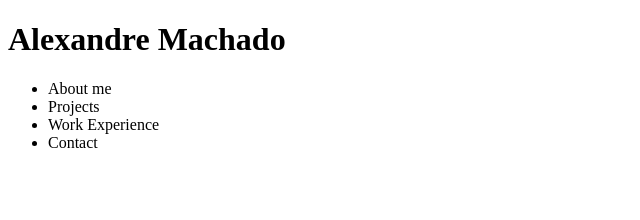
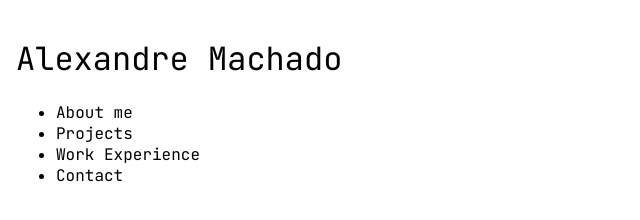
Before and after one commit to soloalex1/alexmachina, a Gatsby site: page / in a window 1280 px wide. Shown: the whole page, without its empty margins (0-640 px from the left). Built offline with nearby package versions, Linux system fonts and the light colour scheme; Gatsby itself is replaced by a stand-in of ours.

Commit message:
Add global styles and prettier config

```diff
--- a/src/components/Header/styles.ts
+++ b/src/components/Header/styles.ts
@@ -1,7 +1,12 @@
 import styled from 'styled-components'
 
 export const HeaderContainer = styled.header`
+  padding: 16px;
   width: 100%;
   position: fixed;
   top: 0;
+
+  h1 {
+    font-weight: 400;
+  }
 `
--- /dev/null
+++ b/src/globalStyles.ts
@@ -0,0 +1,12 @@
+import { createGlobalStyle } from 'styled-components';
+
+const GlobalStyle = createGlobalStyle`
+  body {
+    margin: 0;
+    padding: 0;
+    background: '#1E1E1E';
+    font-family: 'JetBrains Mono', sans-serif;
+  }
+`;
+
+export default GlobalStyle;
--- a/src/pages/index.tsx
+++ b/src/pages/index.tsx
@@ -1,14 +1,32 @@
-import * as React from "react"
-import type { HeadFC, PageProps } from "gatsby"
-import Header from '../components/Header'
+import React from "react";
+import type { HeadFC, PageProps } from "gatsby";
 
+import Header from "../components/Header";
+import GlobalStyle from "../globalStyles";
 
 const IndexPage: React.FC<PageProps> = () => {
-  return (
-      <Header/>
-  )
-}
+	return (
+		<>
+			<GlobalStyle />
+			<Header />
+		</>
+	);
+};
 
-export default IndexPage
+export default IndexPage;
 
-export const Head: HeadFC = () => <title>Alexandre Machado</title>
+export const Head: HeadFC = () => (
+	<>
+		<title>Alexandre Machado</title>
+		<meta charSet="UTF-8" />
+		<meta name="author" content="Alexandre Machado" />
+		<meta name="description" content="Front-end Developer from Brazil." />
+		<meta http-equiv="Content-Type" content="text/html;charset=UTF-8" />
+		<link rel="preconnect" href="https://fonts.googleapis.com" />
+		<link rel="preconnect" href="https://fonts.gstatic.com" />
+		<link
+			href="https://fonts.googleapis.com/css2?family=JetBrains+Mono:wght@300;400;500;700&display=swap"
+			rel="stylesheet"
+		/>
+	</>
+);
```
Also changed, not shown: src/components/Header/index.tsx (+4 -4 lines), 1 other file.
